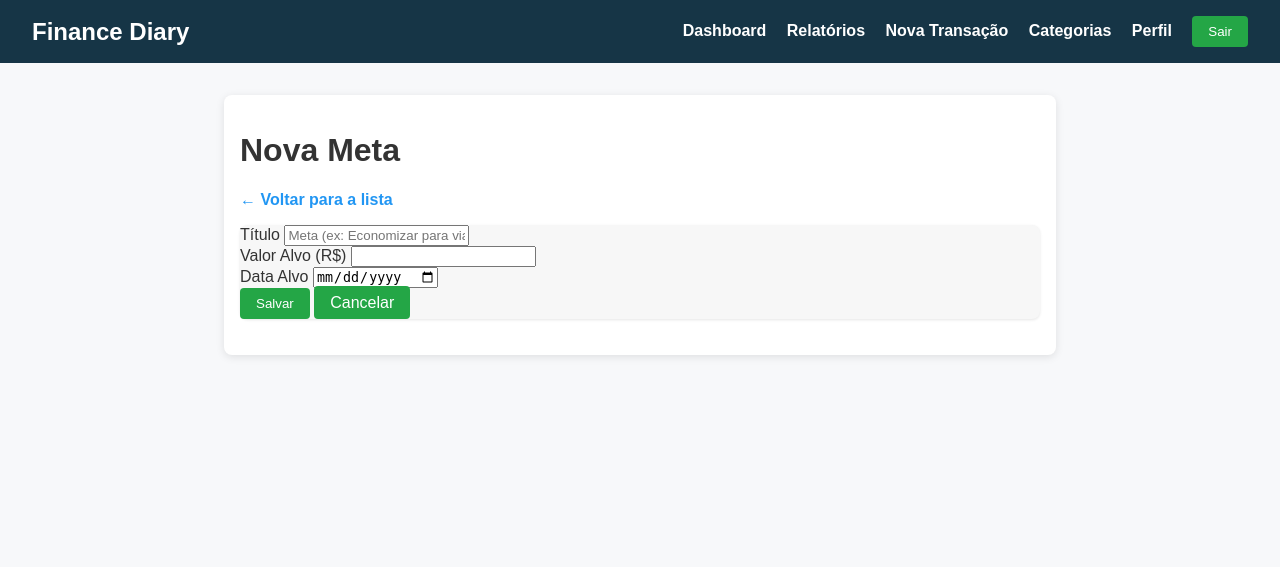
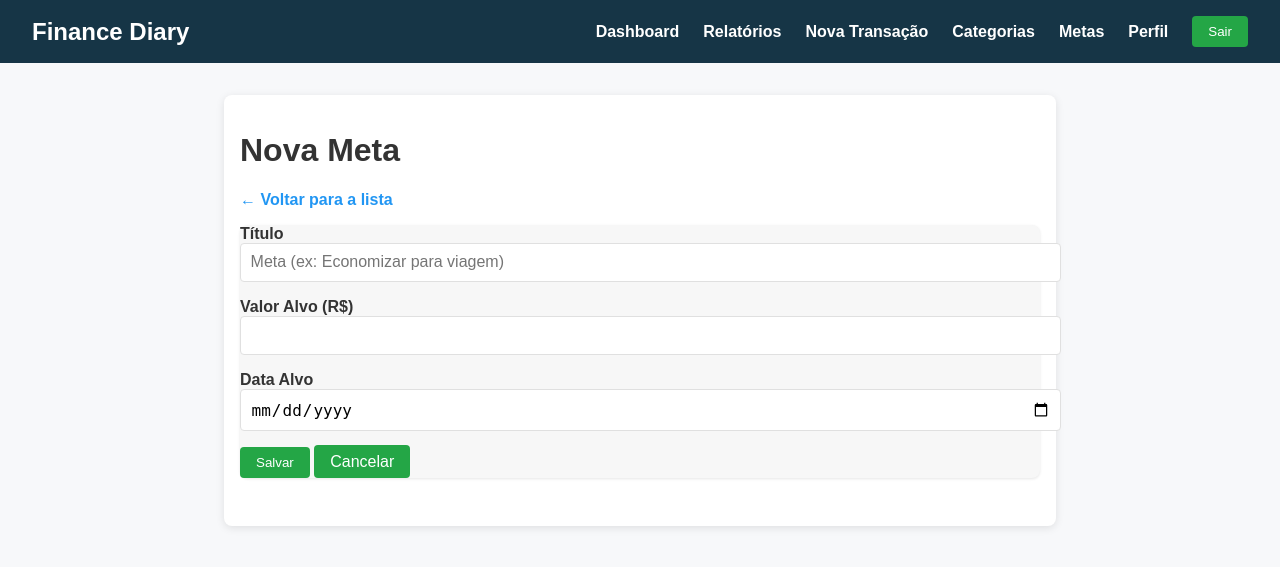
Before and after one commit to luc4sm0ur4/finance_diary, a Django app: page /goals/add/ in a window 1280 px wide. Shown: the top 567 px of the page. Run offline with Django 5.2, Linux system fonts and the light colour scheme; the visitor is signed in with stand-in values (Sample User, id 1).

Commit message:
Melhorias feitas em layout e perfil

```diff
--- a/diary/forms.py
+++ b/diary/forms.py
@@ -1,4 +1,7 @@
 from django import forms
+from django.contrib.auth.models import User
+from django.contrib.auth.forms import UserChangeForm
+
 from .models import Transaction, Category, Goal
 
 class TransactionForm(forms.ModelForm):
@@ -6,25 +9,11 @@ class TransactionForm(forms.ModelForm):
         model = Transaction
         fields = ['amount', 'description', 'date', 'category', 'transaction_type']
         widgets = {
-            'date': forms.DateInput(attrs={
-                'type': 'date',
-                'class': 'form-control'
-            }),
-            'amount': forms.NumberInput(attrs={
-                'step': '0.01',
-                'min': '0.01',
-                'class': 'form-control'
-            }),
-            'description': forms.TextInput(attrs={
-                'placeholder': 'Descrição da transação',
-                'class': 'form-control'
-            }),
-            'transaction_type': forms.Select(attrs={
-                'class': 'form-control'
-            }),
-            'category': forms.Select(attrs={
-                'class': 'form-control'
-            }),
+            'date': forms.DateInput(attrs={'type': 'date', 'class': 'form-control'}),
+            'amount': forms.NumberInput(attrs={'step': '0.01', 'min': '0.01', 'class': 'form-control'}),
+            'description': forms.TextInput(attrs={'placeholder': 'Descrição da transação', 'class': 'form-control'}),
+            'transaction_type': forms.Select(attrs={'class': 'form-control'}),
+            'category': forms.Select(attrs={'class': 'form-control'}),
         }
         labels = {
             'amount': 'Valor',
@@ -47,15 +36,8 @@ class CategoryForm(forms.ModelForm):
         model = Category
         fields = ['name', 'icon']
         widgets = {
-            'name': forms.TextInput(attrs={
-                'placeholder': 'Nome da categoria',
-                'class': 'form-control'
-            }),
-            'icon': forms.TextInput(attrs={
-                'placeholder': 'Ícone (Material Icons)',
-                'list': 'icon-list',
-                'class': 'form-control'
-            }),
+            'name': forms.TextInput(attrs={'placeholder': 'Nome da categoria', 'class': 'form-control'}),
+            'icon': forms.TextInput(attrs={'placeholder': 'Ícone (Material Icons)', 'list': 'icon-list', 'class': 'form-control'}),
         }
         labels = {
             'name': 'Nome',
@@ -74,19 +56,9 @@ class GoalForm(forms.ModelForm):
         model = Goal
         fields = ['title', 'target_amount', 'target_date']
         widgets = {
-            'title': forms.TextInput(attrs={
-                'placeholder': 'Meta (ex: Economizar para viagem)',
-                'class': 'form-control'
-            }),
-            'target_amount': forms.NumberInput(attrs={
-                'step': '0.01',
-                'min': '0.01',
-                'class': 'form-control'
-            }),
-            'target_date': forms.DateInput(attrs={
-                'type': 'date',
-                'class': 'form-control'
-            }),
+            'title': forms.TextInput(attrs={'placeholder': 'Meta (ex: Economizar para viagem)', 'class': 'form-control'}),
+            'target_amount': forms.NumberInput(attrs={'step': '0.01', 'min': '0.01', 'class': 'form-control'}),
+            'target_date': forms.DateInput(attrs={'type': 'date', 'class': 'form-control'}),
         }
         labels = {
             'title': 'Título',
@@ -99,3 +71,21 @@ class GoalForm(forms.ModelForm):
         if amount and amount <= 0:
             raise forms.ValidationError('O valor deve ser maior que zero.')
         return amount
+
+
+class UserProfileForm(UserChangeForm):
+    password = None  # oculta o campo de senha
+
+    class Meta:
+        model = User
+        fields = ['first_name', 'last_name', 'email']
+        labels = {
+            'first_name': 'Nome',
+            'last_name': 'Sobrenome',
+            'email': 'E-mail',
+        }
+        widgets = {
+            'first_name': forms.TextInput(attrs={'placeholder': 'Seu nome', 'class': 'form-control'}),
+            'last_name': forms.TextInput(attrs={'placeholder': 'Seu sobrenome', 'class': 'form-control'}),
+            'email': forms.EmailInput(attrs={'placeholder': 'seu@email.com', 'class': 'form-control'}),
+        }
--- a/diary/static/diary/css/style.css
+++ b/diary/static/diary/css/style.css
@@ -234,14 +234,15 @@ body.dark-mode .back-link {
     display: flex;
     justify-content: space-between;
     align-items: center;
-    margin-bottom: 1rem;
+    flex-wrap: wrap;
+    margin-bottom: 1.5rem;
+    gap: 0.5rem;
 }
 
 .goal-filters {
     display: flex;
     gap: 1rem;
     margin-top: 0.5rem;
-    margin-bottom: 1rem;
 }
 
 .goal-filters a {
@@ -271,9 +272,46 @@ body.dark-mode .goal-filters a.active {
     color: var(--color-income-dark);
 }
 
-/* Correção de sobreposição visual */
-.spaced-filters {
-    margin-top: 1rem;
+/* Formulários e perfil */
+form {
+    display: flex;
+    flex-direction: column;
+    gap: 1rem;
+    margin-bottom: 2rem;
+}
+
+input[type="text"],
+input[type="number"],
+input[type="date"],
+select,
+textarea {
+    width: 100%;
+    padding: 0.6rem;
+    border: 1px solid var(--color-border-light);
+    border-radius: 4px;
+    font-size: 1rem;
+    background-color: white;
+}
+
+body.dark-mode input,
+body.dark-mode select,
+body.dark-mode textarea {
+    background-color: var(--color-surface-dark);
+    color: var(--color-text-primary-dark);
+    border-color: var(--color-border-dark);
+}
+
+label {
+    font-weight: 600;
+    margin-bottom: 0.2rem;
+}
+
+.profile-section {
+    margin-top: 2rem;
+}
+
+.profile-section p {
+    margin: 0.4rem 0;
 }
 
 /* ---------- RESPONSIVO ---------- */
@@ -297,6 +335,10 @@ body.dark-mode .goal-filters a.active {
     .goals-header {
         flex-direction: column;
         align-items: flex-start;
-        gap: 0.5rem;
+    }
+
+    .goal-actions {
+        flex-direction: column;
+        align-items: flex-start;
     }
 }
--- a/diary/templates/base.html
+++ b/diary/templates/base.html
@@ -22,11 +22,24 @@
             display: flex;
             justify-content: space-between;
             align-items: center;
+            flex-wrap: wrap;
         }
 
         .navbar .brand {
             font-size: 1.5rem;
             font-weight: bold;
+        }
+
+        .navbar .nav-links {
+            display: flex;
+            flex-wrap: wrap;
+            align-items: center;
+            gap: 0.5rem;
+        }
+
+        .navbar .nav-links a,
+        .navbar .nav-links form {
+            margin: 0;
         }
 
         .navbar .nav-links a {
@@ -81,6 +94,7 @@
         <a href="{% url 'diary:reports' %}">Relatórios</a>
         <a href="{% url 'diary:add_transaction' %}">Nova Transação</a>
         <a href="{% url 'diary:category_list' %}">Categorias</a>
+        <a href="{% url 'diary:goal_list' %}">Metas</a> <!-- Botão de Metas adicionado -->
         <a href="{% url 'diary:profile' %}">Perfil</a>
         {% if user.is_authenticated %}
         <form action="{% url 'users:logout' %}" method="post" style="display:inline;">
--- a/diary/views.py
+++ b/diary/views.py
@@ -6,11 +6,10 @@ from django.utils import timezone
 from datetime import datetime, timedelta
 from calendar import monthrange
 from django.contrib import messages
-from django.contrib.auth.forms import UserChangeForm
 import json
 
 from .models import Transaction, Category, Goal
-from .forms import TransactionForm, CategoryForm, GoalForm
+from .forms import TransactionForm, CategoryForm, GoalForm, UserProfileForm
 
 
 @login_required
@@ -201,11 +200,13 @@ def edit_category(request, pk):
 @login_required
 def profile(request):
     if request.method == 'POST':
-        form = UserChangeForm(request.POST, instance=request.user)
+        form = UserProfileForm(request.POST, instance=request.user)
         if form.is_valid():
             form.save()
+            messages.success(request, 'Perfil atualizado com sucesso!')
+            return redirect('diary:profile')
     else:
-        form = UserChangeForm(instance=request.user)
+        form = UserProfileForm(instance=request.user)
     return render(request, 'diary/profile.html', {'form': form})
 
 
@@ -259,8 +260,7 @@ def edit_goal(request, pk):
 @login_required
 def toggle_goal_status(request, pk):
     goal = get_object_or_404(Goal, pk=pk, user=request.user)
-
     if request.method == 'POST':
-        goal.achieved = not goal.achieved  # ✅ CORRIGIDO
+        goal.achieved = not goal.achieved
         goal.save()
     return redirect('diary:goal_list')
```
Also changed, not shown: diary/templates/diary/profile.html (+38 -10 lines).
